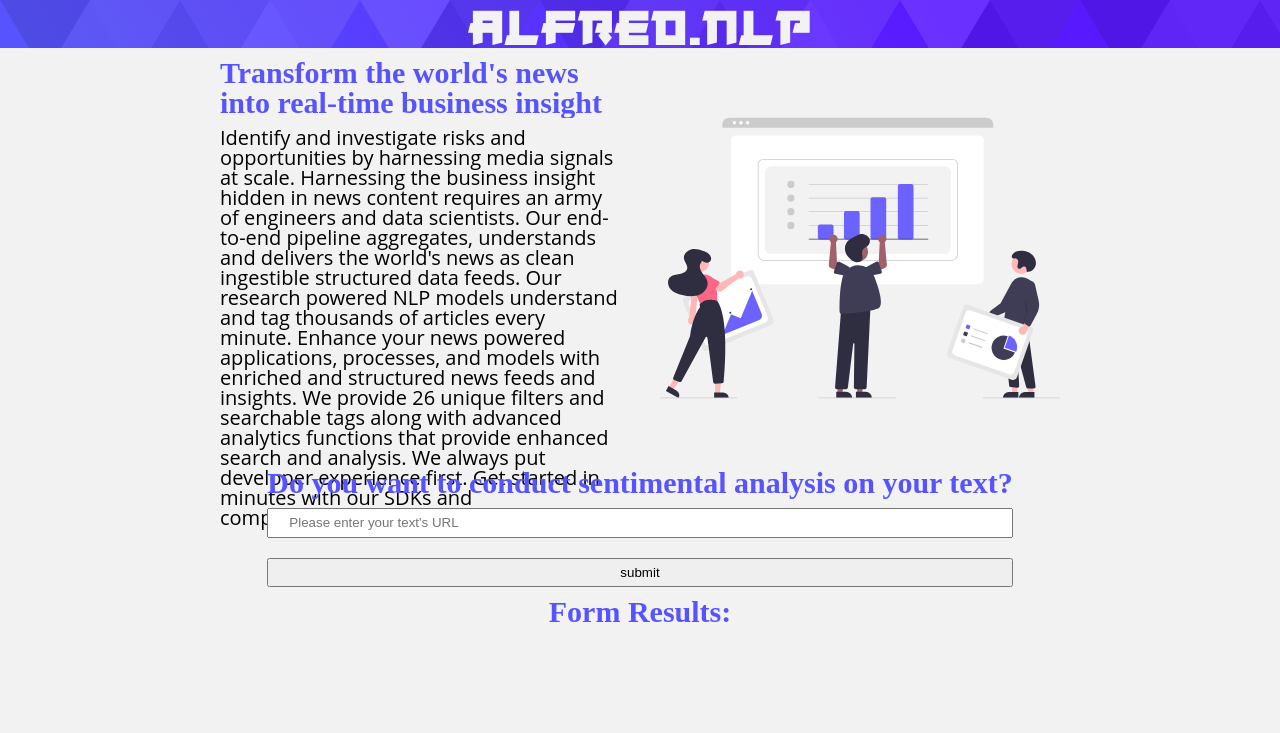
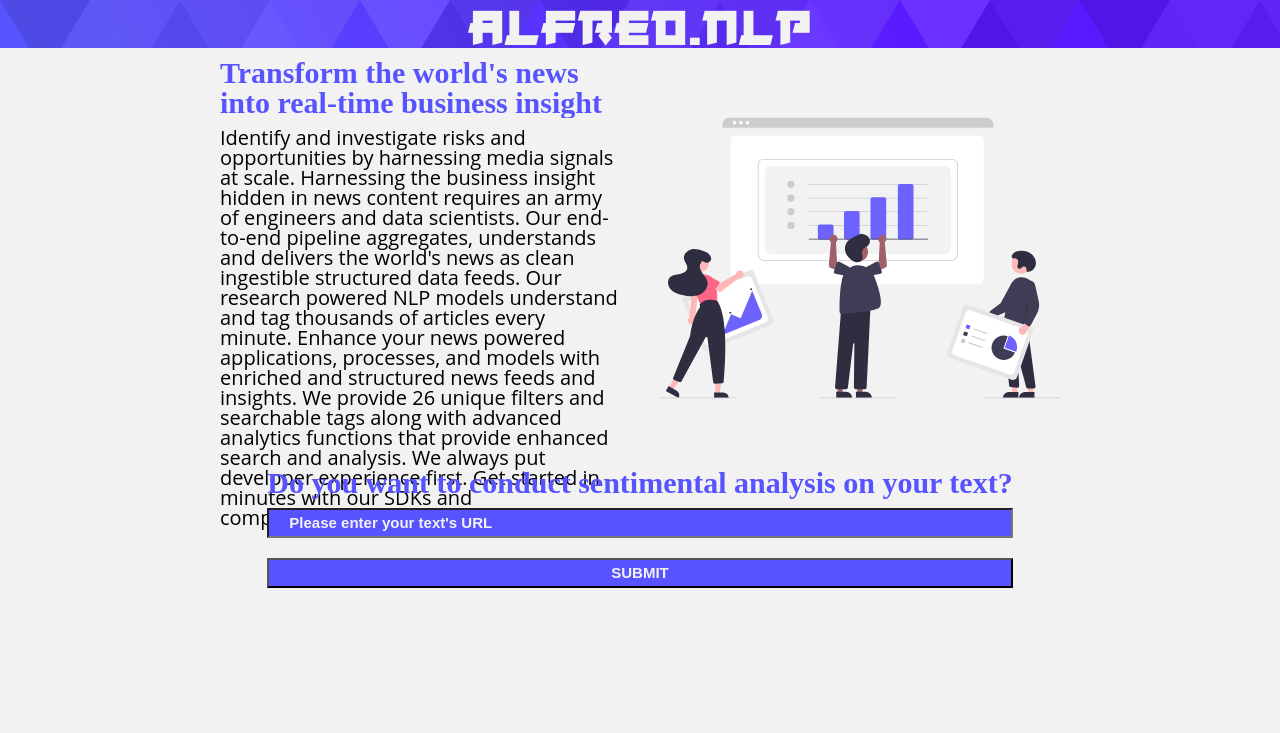
Before and after one commit to ahmedopolis/NLP-Article-Analyzer-Web-Tool, a website built with webpack: page src/client/views/index.html in a window 1280 px wide. Shown: the top 733 px of the page. Built offline with nearby package versions, Linux system fonts and the light colour scheme; a web font is replaced by a local one.

Commit message:
:lipstick: Update Style: Update form style

```diff
--- a/src/client/styles/form.css
+++ b/src/client/styles/form.css
@@ -5,15 +5,41 @@
     font-size: 30px;
 }
 
-form {
-    border: 1px solid #545454;
-    border-radius: 5px;
-    padding: 40px;
-}
-
 input {
+    background-color: #5754ff;
     padding: 5px 20px;
+    color: #f2f2f2;
+    font-family: 'Oswald', sans-serif;
+    font-size: 15px;
+    font-weight: bold;
     width: 100%;
     line-height: 16px;
     margin: 10px 0;
 }
+
+input:hover{
+    background-color: darkmagenta;
+}
+/* Style for Placeholder Text*/
+::placeholder {
+    color: #f2f2f2;
+    font-family: 'Oswald', sans-serif;
+    font-size: 15px;
+    font-weight: bold;
+}
+
+#results-section{
+    margin-top: 10px;
+    font-family: 'Potta One', cursive;
+    font-size: 38px;
+    padding: 5px;
+}
+
+#results{
+    margin-top: 10px;
+    background-color: #5754ff;
+    color: #f2f2f2;
+    padding: 15px;
+    box-shadow: 5px 10px lightgray;
+
+}
--- a/src/client/views/index.html
+++ b/src/client/views/index.html
@@ -28,7 +28,7 @@
     <link rel="stylesheet" href="\src\client\styles\header.css" />
     <link rel="stylesheet" href="\src\client\styles\form.css" />
     <link rel="stylesheet" href="\src\client\styles\resets.css" />
-    <!-- Load Google Fonts -->
+    <!-- Load Google Fonts  -->
     <link rel="preconnect" href="https://fonts.gstatic.com" />
     <link
       href="https://fonts.googleapis.com/css2?family=Potta+One&display=swap"
@@ -72,7 +72,7 @@
         <div class="form-title">
           <h2>Do you want to conduct sentimental analysis on your text?</h2>
         </div>
-        <form class="" onsubmit="return handleSubmit(event)">
+        <form onsubmit="return handleSubmit(event)">
           <input
             id="text-url"
             type="text"
@@ -83,17 +83,30 @@
           <input
             type="submit"
             name="submit-button"
-            value="submit"
+            value="SUBMIT"
             onclick="return handleSubmit(event)"
             onsubmit="return handleSubmit(event)"
           />
         </form>
       </section>
       <section id="results-section">
-        <div class="form-title">
+        <!-- <div class="form-title">
           <h2>Form Results:</h2>
         </div>
-        <div id="results"></div>
+        <div id="results">
+          <div id="polarity-result">
+            <p><strong>Polarity: </strong>"neutral"</p>
+          </div>
+          <div id="polarity-confidence-result">
+            <p><strong>Polarity-Confidence: </strong>"neutral"</p>
+          </div>
+          <div id="subjectivity-result">
+            <p><strong>Subjectivity: </strong>"neutral"</p>
+          </div>
+          <div id="subjectivity-confidence-result">
+            <p><strong>Subjectivity-Confidence: </strong>"neutral"</p>
+          </div>
+        </div> -->
       </section>
     </main>
     <!-- Footer of page  -->
```
